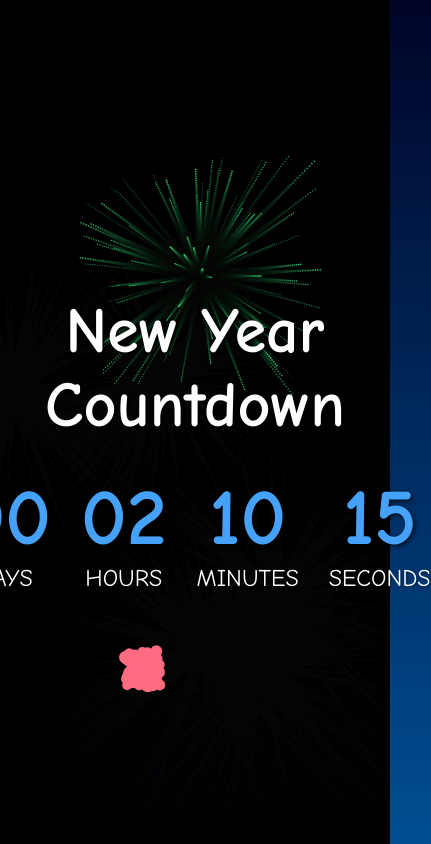
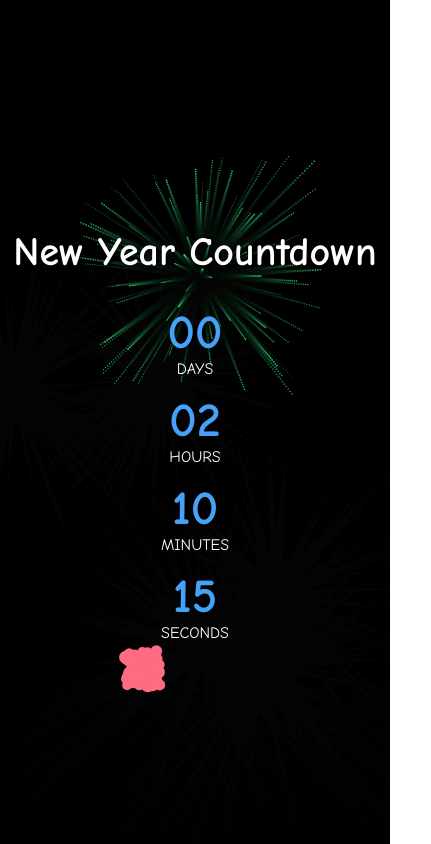
Before and after one commit to EleonoraR/newYearCountDown, a plain HTML site: page index.html in a window 390 px wide. Shown: the whole page, 431 px wide, since content can reach past the window. Drawn offline with Linux system fonts and the light colour scheme.

Commit message:
Update style.css
Media queries is added

```diff
--- a/style.css
+++ b/style.css
@@ -57,3 +57,23 @@ body {
     height: 100%;
     z-index: 0;
   }
+
+/* Media query for mobile responsiveness */
+@media (max-width: 768px) {
+  h1 {
+    font-size: 2.5em; /* Smaller title on mobile */
+  }
+
+  #countdown {
+    flex-direction: column; /* Stack the time blocks vertically */
+    gap: 15px; /* Reduce spacing */
+  }
+
+  .time span {
+    font-size: 3em; /* Smaller numbers on mobile */
+  }
+
+  .time p {
+    font-size: 1em; /* Smaller labels on mobile */
+  }
+}
```
